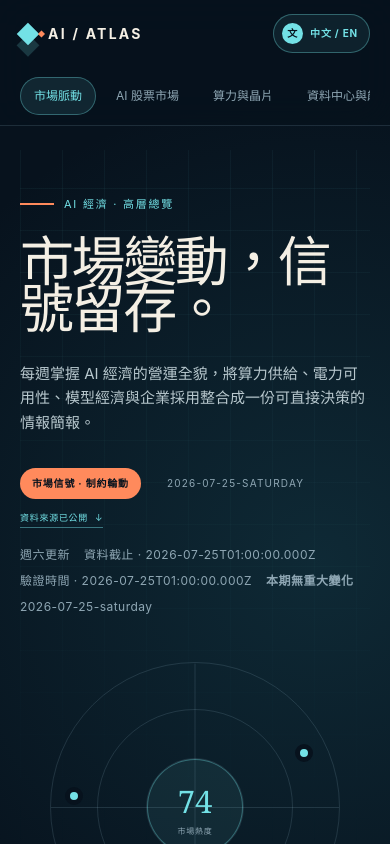
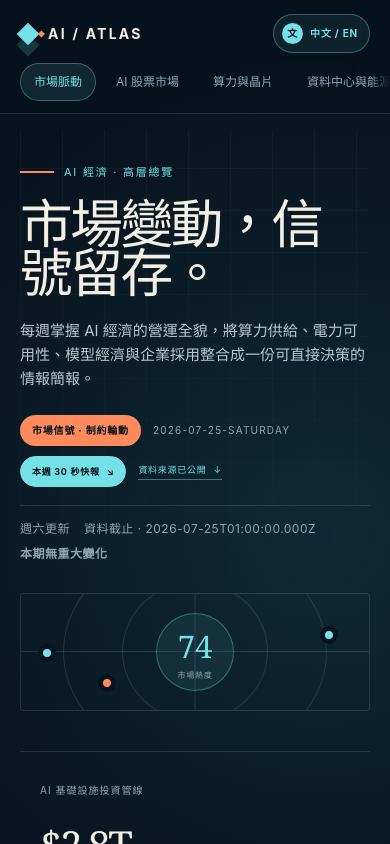
Before and after one commit to TYCreation/ai-market-atlas, a Next.js app: page / in a window 390 px wide. Shown: the top 844 px of the page. Built offline with nearby package versions, Linux system fonts and the light colour scheme.

Commit message:
Refine editorial dashboard presentation

```diff
--- a/app/components/MarketDashboard.tsx
+++ b/app/components/MarketDashboard.tsx
@@ -33,6 +33,7 @@ const copy = {
     languageButton: "中文 / EN",
     languageLabel: "切換為英文",
     signal: "市場信號",
+    weeklyBriefLink: "本週 30 秒快報",
     sourcesPublished: "資料來源已公開",
     headlineMetrics: "核心指標",
     sectionOneKicker: "01 · 高層摘要",
@@ -66,6 +67,7 @@ const copy = {
     languageButton: "中文",
     languageLabel: "切換為繁體中文",
     signal: "Signal",
+    weeklyBriefLink: "30-second weekly brief",
     sourcesPublished: "Sources published",
     headlineMetrics: "Headline metrics",
     sectionOneKicker: "01 · Executive synthesis",
@@ -178,6 +180,11 @@ export function MarketDashboard({
             <div className="masthead-meta">
               <span className="signal-badge">{ui.signal} · {activeConfig.signal}</span>
               <span className="edition">{edition[locale].runId}</span>
+              {activeConfig.slug === "/" ? (
+                <a className="brief-jump" href="#weekly-brief">
+                  {ui.weeklyBriefLink} <span aria-hidden="true">↘</span>
+                </a>
+              ) : null}
               <a className="source-jump" href="#sources">
                 {ui.sourcesPublished} <span aria-hidden="true">↓</span>
               </a>
--- a/app/components/WeeklyMarketBrief.tsx
+++ b/app/components/WeeklyMarketBrief.tsx
@@ -31,7 +31,7 @@ export function WeeklyMarketBrief({ locale }: { locale: Locale }) {
   const src = `/market-brief/index.html?lang=${locale}&embed=1&playback=${playback}`;
 
   return (
-    <section className="section market-film-section">
+    <section className="section market-film-section" id="weekly-brief">
       <div className="section-head market-film-head">
         <div>
           <p className="section-kicker">{ui.kicker}</p>
--- a/app/globals.css
+++ b/app/globals.css
@@ -327,6 +327,32 @@ h1 {
   transition: 160ms ease;
 }
 
+.brief-jump {
+  align-items: center;
+  background: var(--cyan);
+  border: 1px solid var(--cyan);
+  border-radius: 999px;
+  color: var(--ink);
+  display: inline-flex;
+  font-family: var(--font-mono);
+  font-size: 9px;
+  font-weight: 700;
+  gap: 7px;
+  letter-spacing: 0.08em;
+  padding: 8px 11px;
+  text-transform: uppercase;
+  transition: 160ms ease;
+}
+
+.brief-jump:hover,
+.brief-jump:focus-visible {
+  background: var(--ivory);
+  border-color: var(--ivory);
+  color: var(--ink);
+  outline: none;
+  transform: translateY(-1px);
+}
+
 .source-jump:hover,
 .source-jump:focus-visible {
   border-color: var(--ivory);
@@ -1113,6 +1139,7 @@ h2 {
 
 .market-film-section {
   padding-top: 82px;
+  scroll-margin-top: 82px;
 }
 
 .market-film-head {
@@ -2136,6 +2163,11 @@ h2 {
     justify-content: flex-start;
     overflow-x: auto;
     padding-bottom: 10px;
+    scrollbar-width: none;
+  }
+
+  .primary-nav::-webkit-scrollbar {
+    display: none;
   }
 
   .status {
@@ -2164,6 +2196,7 @@ h2 {
 
 @media (max-width: 820px) {
   .topbar {
+    gap: 10px;
     padding: 14px 20px 0;
   }
 
@@ -2176,19 +2209,66 @@ h2 {
     justify-self: end;
   }
 
+  .primary-nav {
+    margin-inline: -20px;
+    mask-image: linear-gradient(90deg, transparent, black 20px, black calc(100% - 20px), transparent);
+    padding: 0 20px 12px;
+    scroll-padding-inline: 20px;
+    scroll-snap-type: x proximity;
+  }
+
+  .nav-link {
+    scroll-snap-align: start;
+  }
+
   .main {
-    padding: 24px 20px;
+    padding: 16px 20px 36px;
   }
 
   .masthead {
     display: block;
     min-height: auto;
-    padding: 46px 0 52px;
+    padding: 34px 0 40px;
+  }
+
+  .eyebrow {
+    margin-bottom: 17px;
+  }
+
+  h1 {
+    font-size: clamp(48px, 12vw, 76px);
+    line-height: 0.94;
+  }
+
+  .masthead-summary {
+    margin: 23px 0 24px;
+  }
+
+  .masthead-meta {
+    gap: 10px 12px;
   }
 
   .signal-orbit {
-    margin: 46px auto 0;
-    max-width: 290px;
+    aspect-ratio: auto;
+    border-radius: 3px;
+    height: 118px;
+    margin: 30px 0 0;
+    max-width: none;
+    overflow: hidden;
+    width: 100%;
+  }
+
+  .signal-orbit::before {
+    inset: -45% 12%;
+  }
+
+  .signal-orbit::after {
+    inset: -10% 29%;
+  }
+
+  .orbit-core {
+    height: 78px;
+    width: 78px;
   }
 
   .metric-strip {
@@ -2218,6 +2298,10 @@ h2 {
     gap: 22px;
   }
 
+  .section {
+    padding-top: 60px;
+  }
+
   .equity-screener-head {
     align-items: start;
     flex-direction: column;
@@ -2256,16 +2340,45 @@ h2 {
 
 @media (max-width: 520px) {
   h1 {
-    font-size: 54px;
+    font-size: clamp(44px, 13.5vw, 58px);
   }
 
   .masthead-summary {
     font-size: 15px;
+    line-height: 1.58;
+  }
+
+  .edition-status {
+    border-top: 1px solid var(--line);
+    display: grid;
+    font-size: 10px;
+    gap: 7px 12px;
+    grid-template-columns: 1fr auto;
+    line-height: 1.45;
+    padding-top: 14px;
+  }
+
+  .edition-status > span:nth-child(3),
+  .edition-status .edition-run {
+    display: none;
+  }
+
+  .edition-status strong {
+    text-align: right;
   }
 
   .metric-strip,
   .signal-grid {
     grid-template-columns: 1fr;
+  }
+
+  .metric {
+    min-height: 184px;
+    padding: 24px 20px 21px;
+  }
+
+  .metric-value {
+    margin: 15px 0 10px;
   }
 
   .archive-main {
@@ -2304,6 +2417,17 @@ h2 {
 
   .brief-panel h3 {
     margin-top: 36px;
+  }
+
+  .market-film-section {
+    padding-top: 60px;
+    scroll-margin-top: 118px;
+  }
+
+  .market-film-frame {
+    box-shadow:
+      0 18px 50px rgba(0, 0, 0, 0.2),
+      inset 0 0 0 3px rgba(7, 18, 29, 0.7);
   }
 
   .sic-stock-grid {
```
